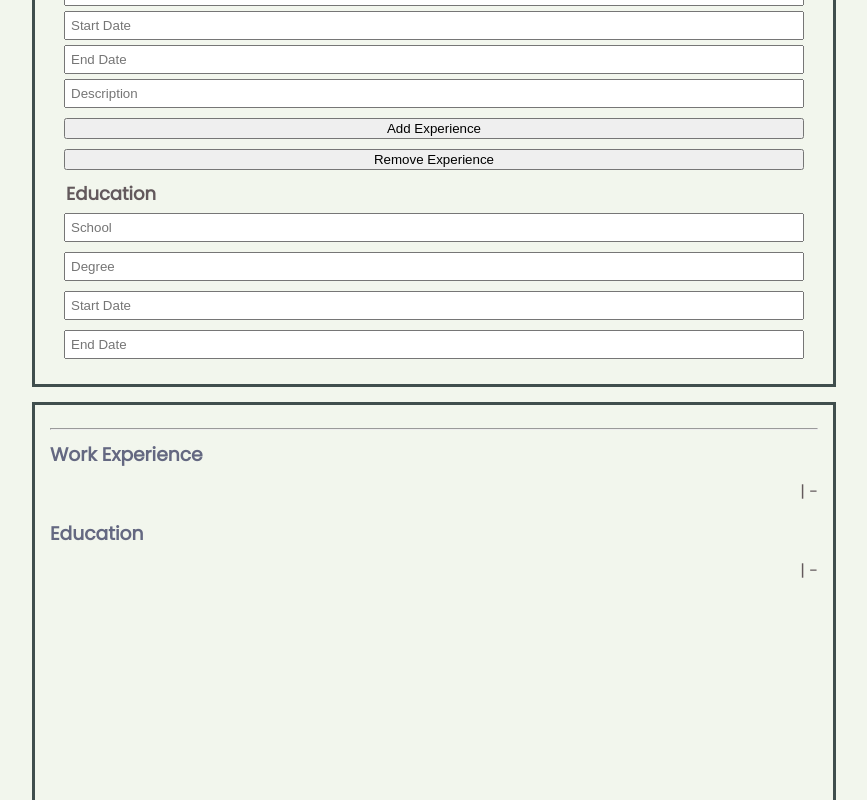
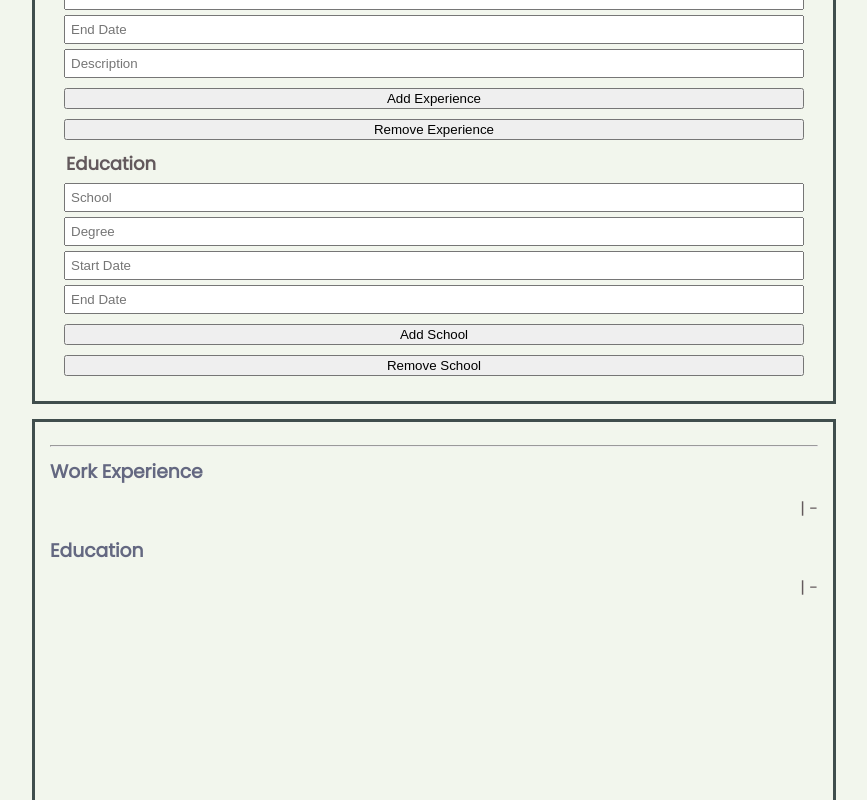
Before and after one commit to chrisrbentley/cv-app, a React (Create React App) app: page / in a window 1280 px wide. Shown: the part 505-1305 px from the top of the page, without its empty margins (206-1073 px from the left). Built offline with nearby package versions, Linux system fonts and the light colour scheme.

Commit message:
Added dynamic inputs to the education form & resume section.

```diff
--- a/src/App.js
+++ b/src/App.js
@@ -6,8 +6,16 @@ import { useForm, useGenerator } from './customHooks';
 
 const App = () => {
   const { inputs, handleInputChange } = useForm();
-  const { workInputs, addWorkInputs, handleWorkChange, removeWorkInputs } =
-    useGenerator();
+  const {
+    workInputs,
+    addWorkInputs,
+    removeWorkInputs,
+    handleWorkChange,
+    educationInputs,
+    addEducationInputs,
+    removeEducationInputs,
+    handleEducationChange,
+  } = useGenerator();
 
   return (
     <div id='container'>
@@ -17,11 +25,19 @@ const App = () => {
           handleInputChange={handleInputChange}
           workInputs={workInputs}
           addWorkInputs={addWorkInputs}
+          removeWorkInputs={removeWorkInputs}
           handleWorkChange={handleWorkChange}
-          removeWorkInputs={removeWorkInputs}
+          educationInputs={educationInputs}
+          addEducationInputs={addEducationInputs}
+          removeEducationInputs={removeEducationInputs}
+          handleEducationChange={handleEducationChange}
         />
       </div>
-      <Resume inputs={inputs} workInputs={workInputs} />
+      <Resume
+        inputs={inputs}
+        workInputs={workInputs}
+        educationInputs={educationInputs}
+      />
     </div>
   );
 };
--- a/src/components/Education.js
+++ b/src/components/Education.js
@@ -2,37 +2,60 @@ import React from 'react';
 import '../styles/form.css';
 
 const Education = (props) => {
+  const {
+    educationInputs,
+    addEducationInputs,
+    removeEducationInputs,
+    handleEducationChange,
+  } = props;
+
   return (
     <fieldset className='education'>
       <legend>Education</legend>
+
+      {educationInputs.map((field, index) => {
+        return (
+          <div className='school-inputs' key={index}>
             <input
               type='text'
               name='school'
               className='school input'
               placeholder='School'
-        onChange={props.handleInputChange}
+              onChange={(e) => handleEducationChange(index, e)}
             />
             <input
               type='text'
               name='degree'
               className='degree input'
               placeholder='Degree'
-        onChange={props.handleInputChange}
+              onChange={(e) => handleEducationChange(index, e)}
             />
             <input
               type='text'
               name='schoolStartDate'
               className='school-start-date input'
               placeholder='Start Date'
-        onChange={props.handleInputChange}
+              onChange={(e) => handleEducationChange(index, e)}
             />
             <input
               type='text'
               name='schoolEndDate'
               className='school-end-date input'
               placeholder='End Date'
-        onChange={props.handleInputChange}
+              onChange={(e) => handleEducationChange(index, e)}
             />
+          </div>
+        );
+      })}
+
+      <button type='button' onClick={addEducationInputs}>
+        Add School
+      </button>
+      {educationInputs.length > 0 ? (
+        <button onClick={removeEducationInputs} type='button'>
+          Remove School
+        </button>
+      ) : null}
     </fieldset>
   );
 };
--- a/src/components/Form.js
+++ b/src/components/Form.js
@@ -5,8 +5,16 @@ import Work from './Work';
 import '../styles/form.css';
 
 const Form = (props) => {
-  const { workInputs, addWorkInputs, handleWorkChange, removeWorkInputs } =
-    props;
+  const {
+    workInputs,
+    addWorkInputs,
+    handleWorkChange,
+    removeWorkInputs,
+    educationInputs,
+    addEducationInputs,
+    removeEducationInputs,
+    handleEducationChange,
+  } = props;
 
   return (
     <form>
@@ -18,7 +26,13 @@ const Form = (props) => {
         handleWorkChange={handleWorkChange}
         removeWorkInputs={removeWorkInputs}
       />
-      <Education handleInputChange={props.handleInputChange} />
+      <Education
+        handleInputChange={props.handleInputChange}
+        educationInputs={educationInputs}
+        addEducationInputs={addEducationInputs}
+        removeEducationInputs={removeEducationInputs}
+        handleEducationChange={handleEducationChange}
+      />
     </form>
   );
 };
--- a/src/components/Resume.js
+++ b/src/components/Resume.js
@@ -2,7 +2,7 @@ import React from 'react';
 import '../styles/resume.css';
 
 const Resume = (props) => {
-  const { inputs, workInputs } = props;
+  const { inputs, workInputs, educationInputs } = props;
 
   return (
     <div id='resume'>
@@ -23,6 +23,7 @@ const Resume = (props) => {
       <div className='self-description'>
         <p>{inputs.description}</p>
       </div>
+
       <div className='experience-list'>
         <h3 className='subheader'>Work Experience</h3>
         {workInputs.map((workExperience, index) => {
@@ -43,17 +44,23 @@ const Resume = (props) => {
           );
         })}
       </div>
+
       <div className='education'>
         <h3 className='subheader'>Education</h3>
-        <div className='education-list'>
-          <div className='education-item'>
-            <h4 className='degree'>{inputs.degree}</h4>
-            <p>
-              {inputs.school} | {inputs.schoolStartDate} -{' '}
-              {inputs.schoolEndDate}
-            </p>
-          </div>
-        </div>
+        {educationInputs.map((educationExperience, index) => {
+          return (
+            <div className='education-list' key={index}>
+              <div className='education-item'>
+                <h4 className='degree'>{educationExperience.degree}</h4>
+                <p>
+                  {educationExperience.school} |{' '}
+                  {educationExperience.schoolStartDate} -{' '}
+                  {educationExperience.schoolEndDate}
+                </p>
+              </div>
+            </div>
+          );
+        })}
       </div>
     </div>
   );
--- a/src/components/Work.js
+++ b/src/components/Work.js
@@ -18,7 +18,6 @@ const Work = (props) => {
         {workInputs.map((field, index) => {
           return (
             <div className='experience' key={index}>
-              <p>Experience {workInputs.length}</p>
               <input
                 type='text'
                 name='company'
--- a/src/customHooks.js
+++ b/src/customHooks.js
@@ -24,6 +24,15 @@ const useGenerator = () => {
     },
   ]);
 
+  const [educationInputs, setEducationInputs] = useState([
+    {
+      school: '',
+      degree: '',
+      schoolStartDate: '',
+      schoolEndDate: '',
+    },
+  ]);
+
   const addWorkInputs = () => {
     setWorkInputs([
       ...workInputs,
@@ -37,10 +46,28 @@ const useGenerator = () => {
     ]);
   };
 
+  const addEducationInputs = () => {
+    setEducationInputs([
+      ...educationInputs,
+      {
+        school: '',
+        degree: '',
+        schoolStartDate: '',
+        schoolEndDate: '',
+      },
+    ]);
+  };
+
   const removeWorkInputs = (index) => {
     const field = [...workInputs];
     field.splice(index, 1);
     setWorkInputs(field);
+  };
+
+  const removeEducationInputs = (index) => {
+    const field = [...educationInputs];
+    field.splice(index, 1);
+    setEducationInputs(field);
   };
 
   const handleWorkChange = (index, e) => {
@@ -50,11 +77,23 @@ const useGenerator = () => {
     setWorkInputs(list);
   };
 
+  const handleEducationChange = (index, e) => {
+    const { name, value } = e.target;
+    const list = [...educationInputs];
+    list[index][name] = value;
+    setEducationInputs(list);
+    console.log(educationInputs);
+  };
+
   return {
     workInputs,
     addWorkInputs,
+    removeWorkInputs,
     handleWorkChange,
-    removeWorkInputs,
+    educationInputs,
+    addEducationInputs,
+    removeEducationInputs,
+    handleEducationChange,
   };
 };
 
--- a/src/styles/form.css
+++ b/src/styles/form.css
@@ -61,3 +61,9 @@ form > button {
   gap: 10px;
   border: none;
 }
+
+.school-inputs {
+  display: flex;
+  flex-flow: column wrap;
+  gap: 5px;
+}
```
Lines whose indentation alone changed are shown as unchanged.
